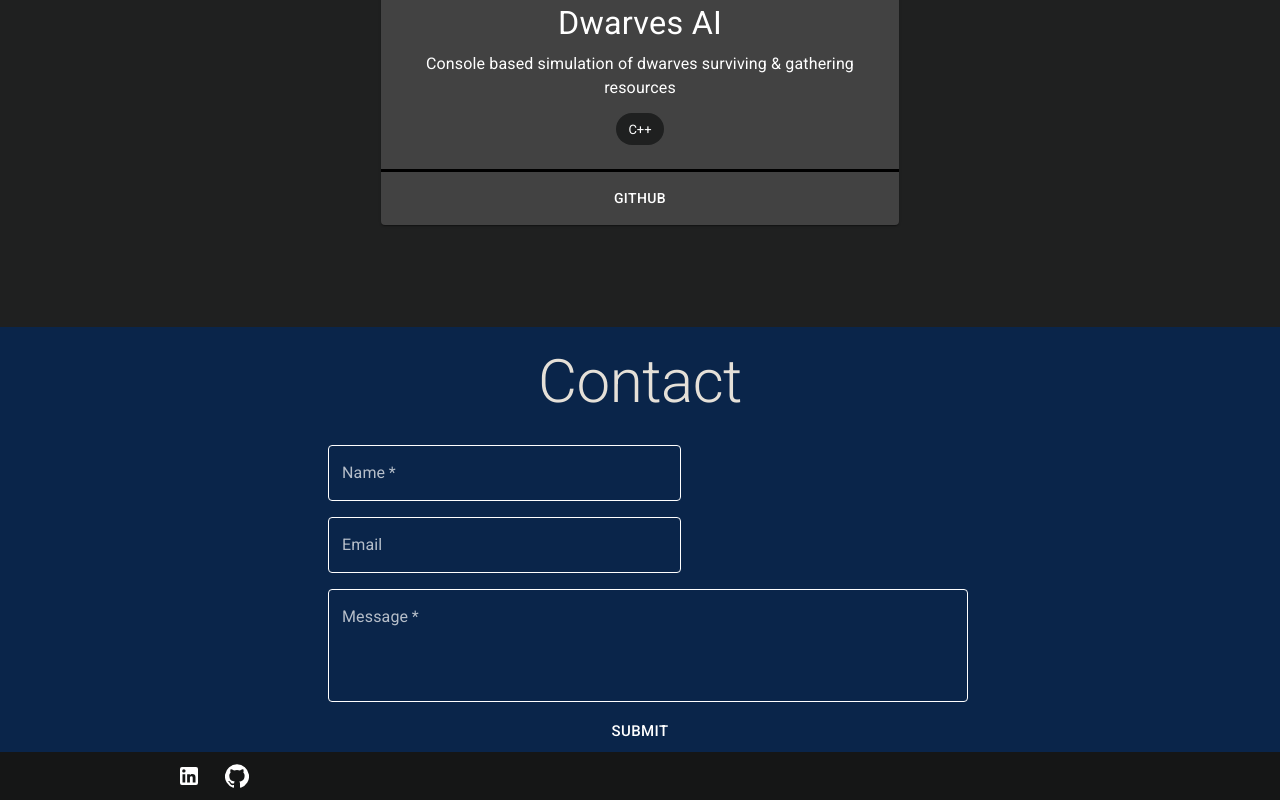
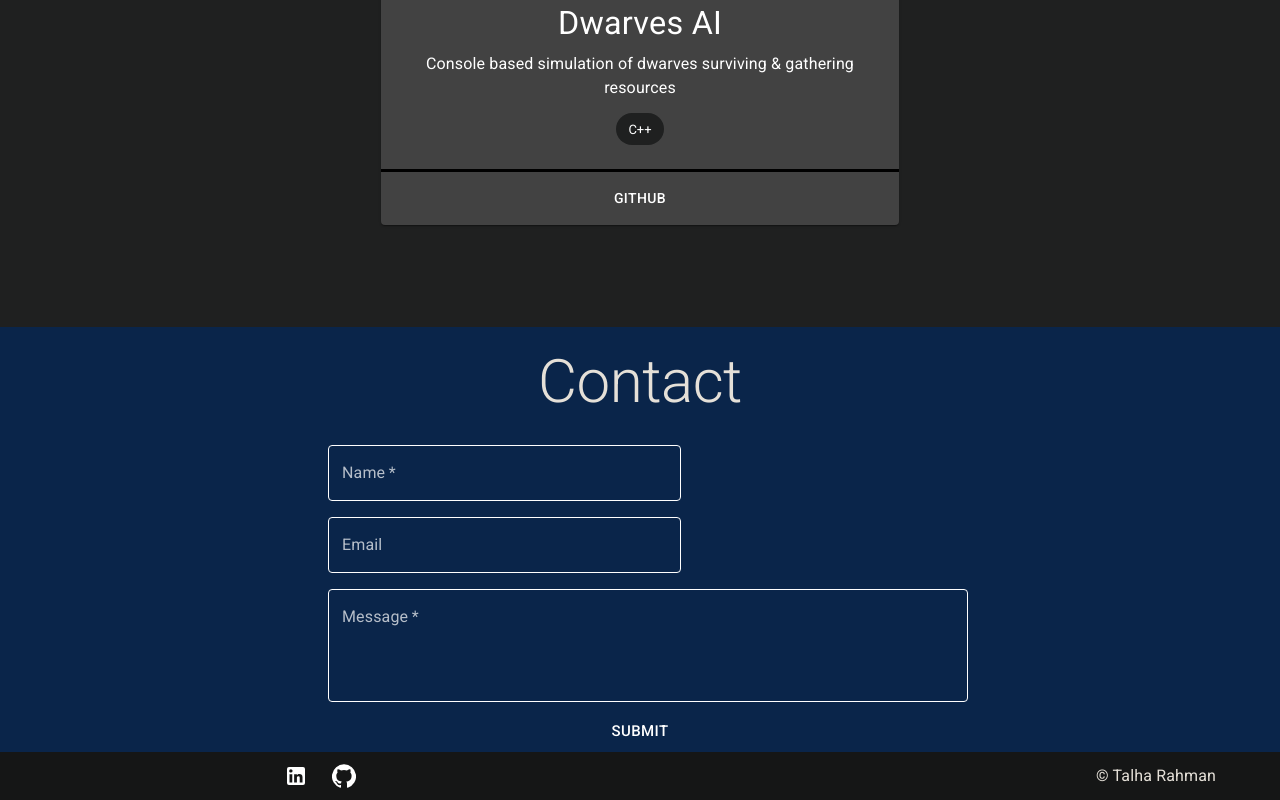
Before and after one commit to TalhaR/talhar.github.io, a React (Create React App) app: page / in a window 1280 px wide. Shown: the part 2497-3297 px from the top of the page. Built offline with nearby package versions, Linux system fonts and the light colour scheme.

Commit message:
added gutter text

```diff
--- a/src/components/Footer.jsx
+++ b/src/components/Footer.jsx
@@ -12,6 +12,10 @@ const useStyles = makeStyles((theme) => ({
         justifyContent: "center",
         textAlign: "center",
     },
+    text: {
+        textAlign: "right",
+        paddingRight: '5%',
+    }
 }));
 
 export default function Footer() {
@@ -19,7 +23,7 @@ export default function Footer() {
 
     return (
         <Grid container className={classes.footerContainer} component="footer">
-            <Grid item xs={4} className={classes.icons}>
+            <Grid item xs className={classes.icons}>
                 <IconButton
                     href="https://www.linkedin.com/in/talha-rahman"
                     target="_blank"
@@ -35,8 +39,8 @@ export default function Footer() {
                     <GitHubIcon />
                 </IconButton>
             </Grid>
-            <Grid item xs={8} style={{ textAlign: "right" }}>
-                <Typography variant="h6">{/* Talha */}</Typography>
+            <Grid item xs={6} className={classes.text}>
+                <Typography variant="subtitle1">© Talha Rahman </Typography>
             </Grid>
         </Grid>
     );
```
